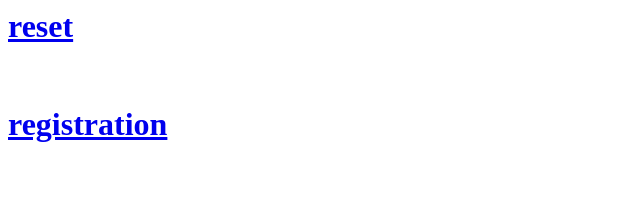
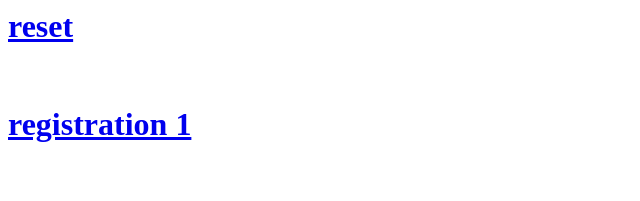
Before and after one commit to ndetogni/ndetogni.github.io, a plain HTML site: page index.html in a window 1280 px wide. Shown: the top 201 px of the page, 0-640 px from the left. Drawn offline with Linux system fonts and the light colour scheme.

Commit message:
Update index.html

```diff
--- a/index.html
+++ b/index.html
@@ -1,6 +1,6 @@
 <h1><a href="https://pubstage.iegexpo.cloud/global/password/reset/it/IC/S7KUM4K8lsl2v0UIXTKY5il6-bv2eWiG2qpFBRu5moc">reset</a></h1>
 </br>
-<h1><a href="https://pubstage.iegexpo.cloud/global/registration/confirm/en/SIG24/32zcfRmEqYRfI05TsrstRkXdnfVfsHWWxay_UE402wM">registration</a></h1>
+<h1><a href="https://pubstage.iegexpo.cloud/global/registration/confirm/en/SIG25/E8c9vXQv8Z_jN3HdyDd1UUuE9MKjuHLrCNaY488OJCE">registration 1</a></h1>
 </br>
 <h1><a href="https://ferramentadetogniandrea.com/global/password/reset/it/IC/SIG24/S7KUM4K8lsl2v0UIXTKY5il6-bv2eWiG2qpFBRu5moc">reset fe</a></h1>
 </br>
```
